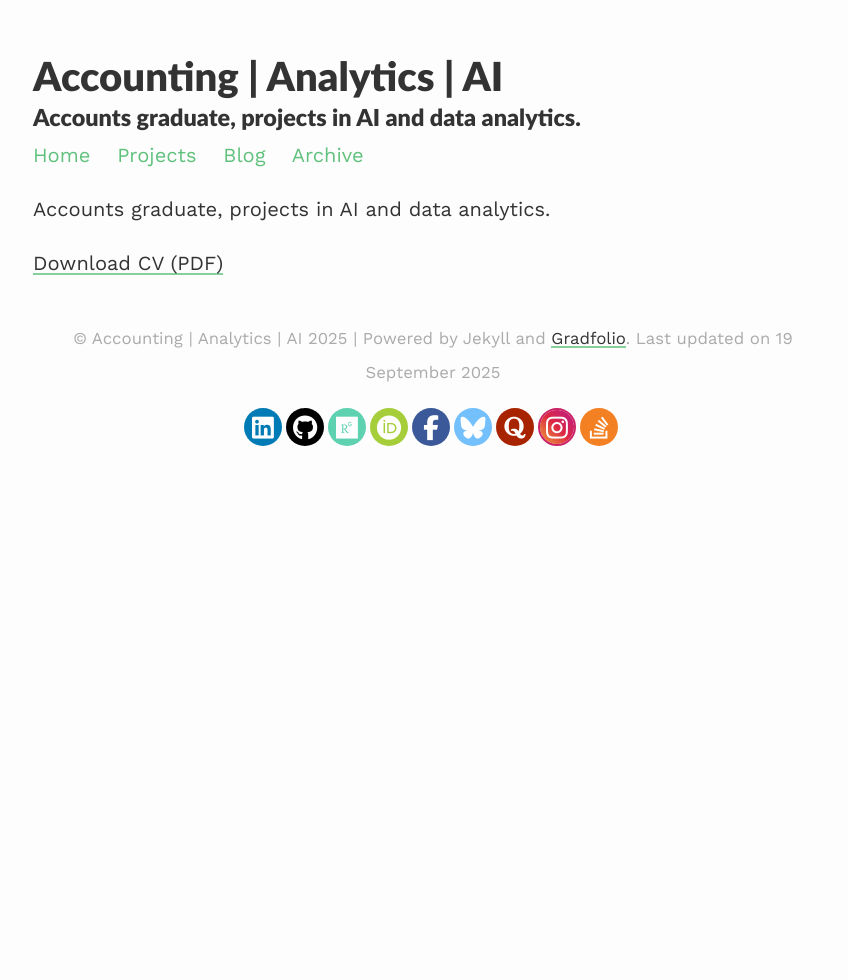
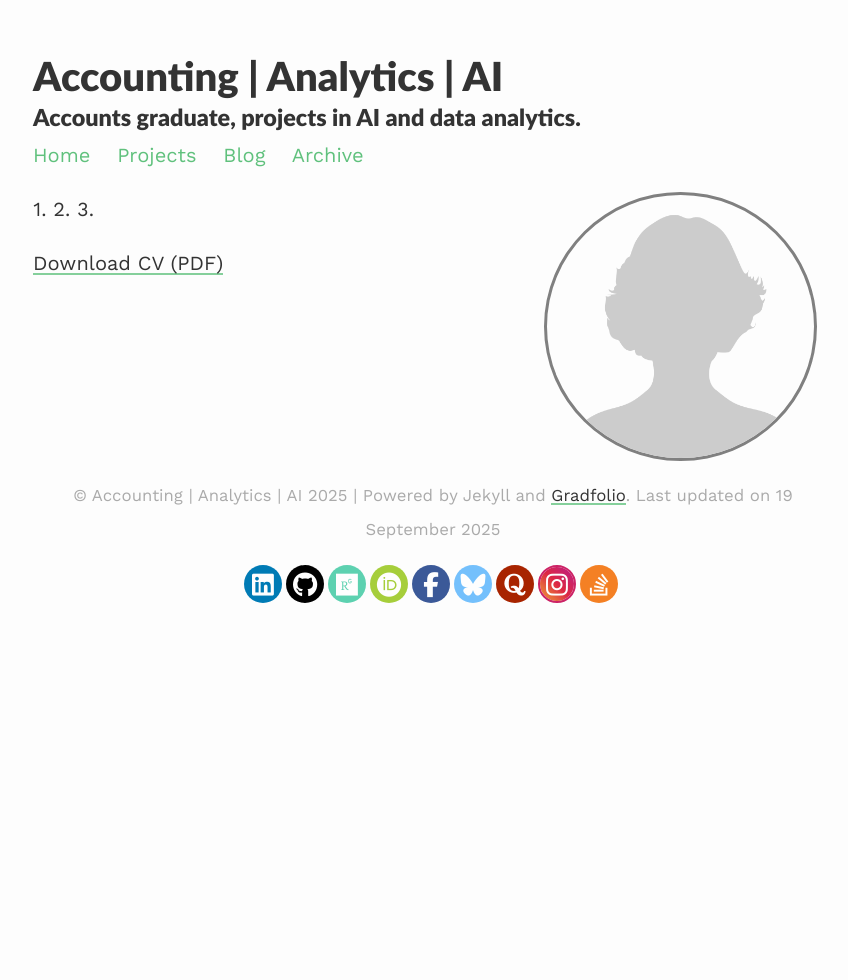
Before and after one commit to amcbhome/amcbhome.github.io, a Jekyll site: the page built from index.md, in a window 1280 px wide. Shown: the whole page, without its empty margins (207-1055 px from the left). Built offline with Jekyll 4.4.1, drawn with Linux system fonts in a browser that asks for light colours.

Commit message:
Update index.md
Update

```diff
--- a/index.md
+++ b/index.md
@@ -3,10 +3,13 @@ layout: about
 permalink: /
 profile:
   align: right
-  image:
+  image: profile.png
 published: true
 ---
-Accounts graduate, projects in AI and data analytics.
+1.
+2.
+3.
+
 
 
 <p>
```
